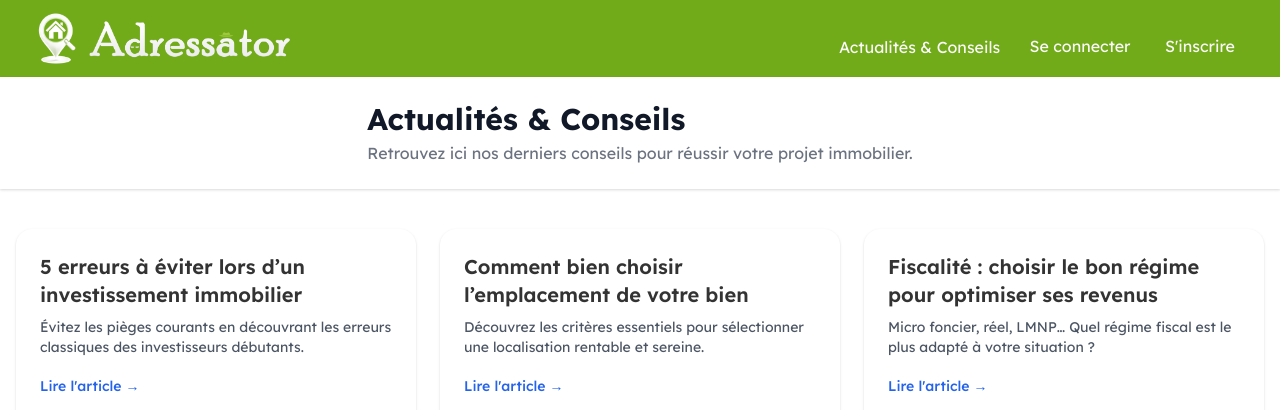
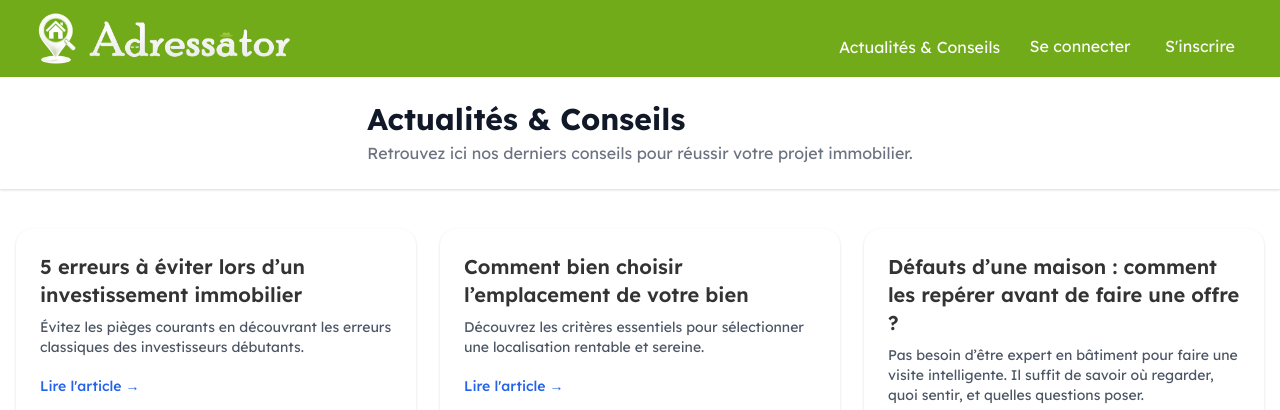
Before and after one commit to YannTonThat/Adressator, a Flask app: page /actu in a window 1280 px wide. Shown: the top 410 px of the page. Run offline with Flask 3, Linux system fonts and the light colour scheme; parts of the project's set-up code (start-up, migrations or seed data) failed here and were passed over.

Commit message:
Update actu-conseils.html

```diff
--- a/templates/actu-conseils.html
+++ b/templates/actu-conseils.html
@@ -279,17 +279,17 @@
 	  <article class="bg-white rounded-2xl shadow p-6 hover:shadow-lg transition">
 		<h2 class="text-xl font-semibold mb-2">Comment bien choisir l’emplacement de votre bien</h2>
 		<p class="text-sm text-gray-600 mb-4">Découvrez les critères essentiels pour sélectionner une localisation rentable et sereine.</p>
-		<a href="#" class="text-blue-600 hover:underline text-sm font-medium">Lire l'article →</a>
+		<a href="article2" class="text-blue-600 hover:underline text-sm font-medium">Lire l'article →</a>
 		<img src="article2.png" alt="Illustration article 2" class="mt-4 w-full h-40 object-cover rounded-lg">
 	  </article>
 
 	  <article class="bg-white rounded-2xl shadow p-6 hover:shadow-lg transition">
-		<h2 class="text-xl font-semibold mb-2">Fiscalité : choisir le bon régime pour optimiser ses revenus</h2>
-		<p class="text-sm text-gray-600 mb-4">Micro foncier, réel, LMNP… Quel régime fiscal est le plus adapté à votre situation ?</p>
-		<a href="#" class="text-blue-600 hover:underline text-sm font-medium">Lire l'article →</a>
+		<h2 class="text-xl font-semibold mb-2">Défauts d’une maison : comment les repérer avant de faire une offre ?</h2>
+		<p class="text-sm text-gray-600 mb-4">Pas besoin d’être expert en bâtiment pour faire une visite intelligente. Il suffit de savoir où regarder, quoi sentir, et quelles questions poser.</p>
+		<a href="article3" class="text-blue-600 hover:underline text-sm font-medium">Lire l'article →</a>
 		<img src="/static/article3.jpg" alt="Illustration article 3" class="mt-4 w-full h-40 object-cover rounded-lg">
 	  </article>
-	  <!-- Ajoute ici d'autres articles si besoin -->
+
 	</main>
 
 
```
